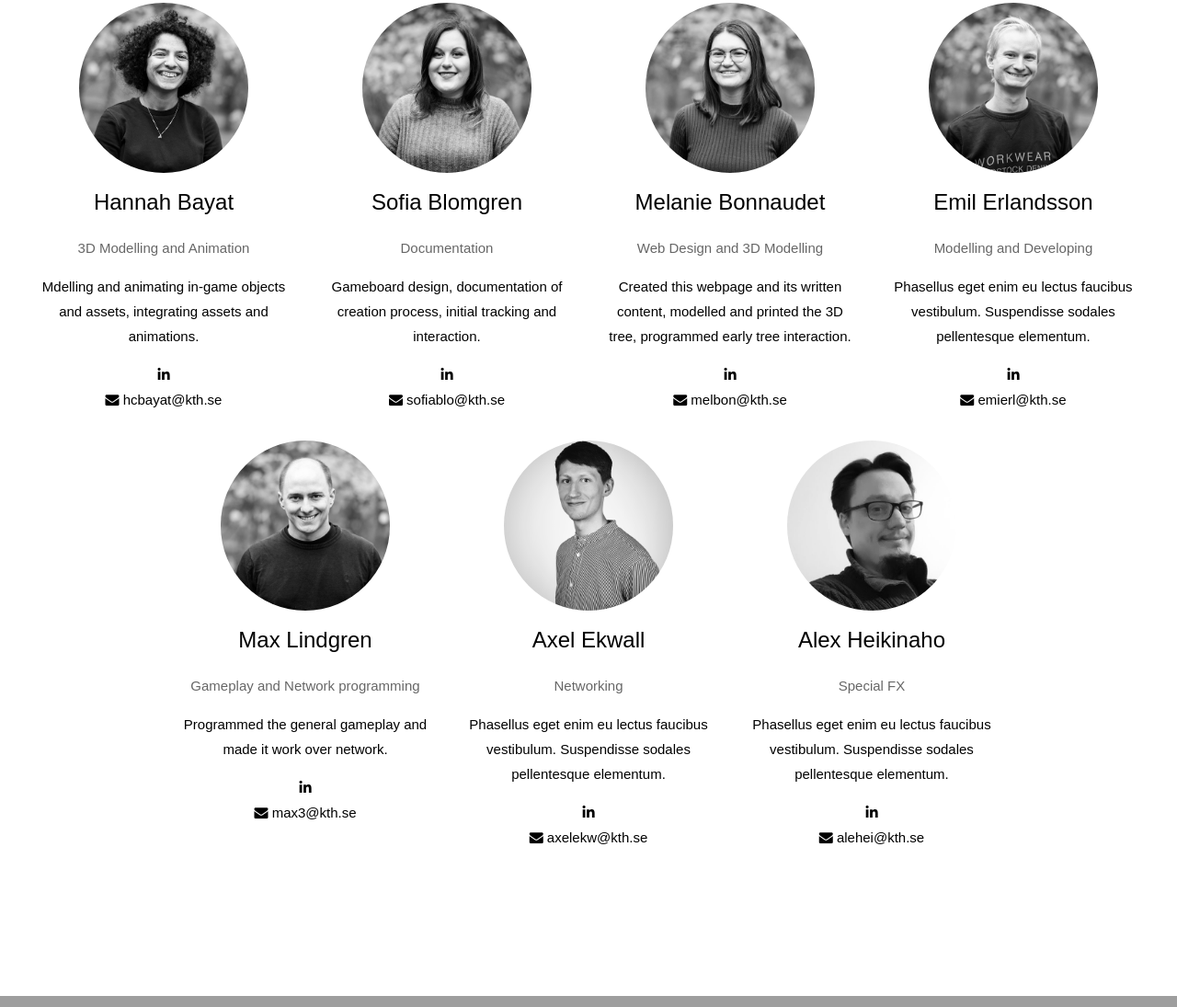
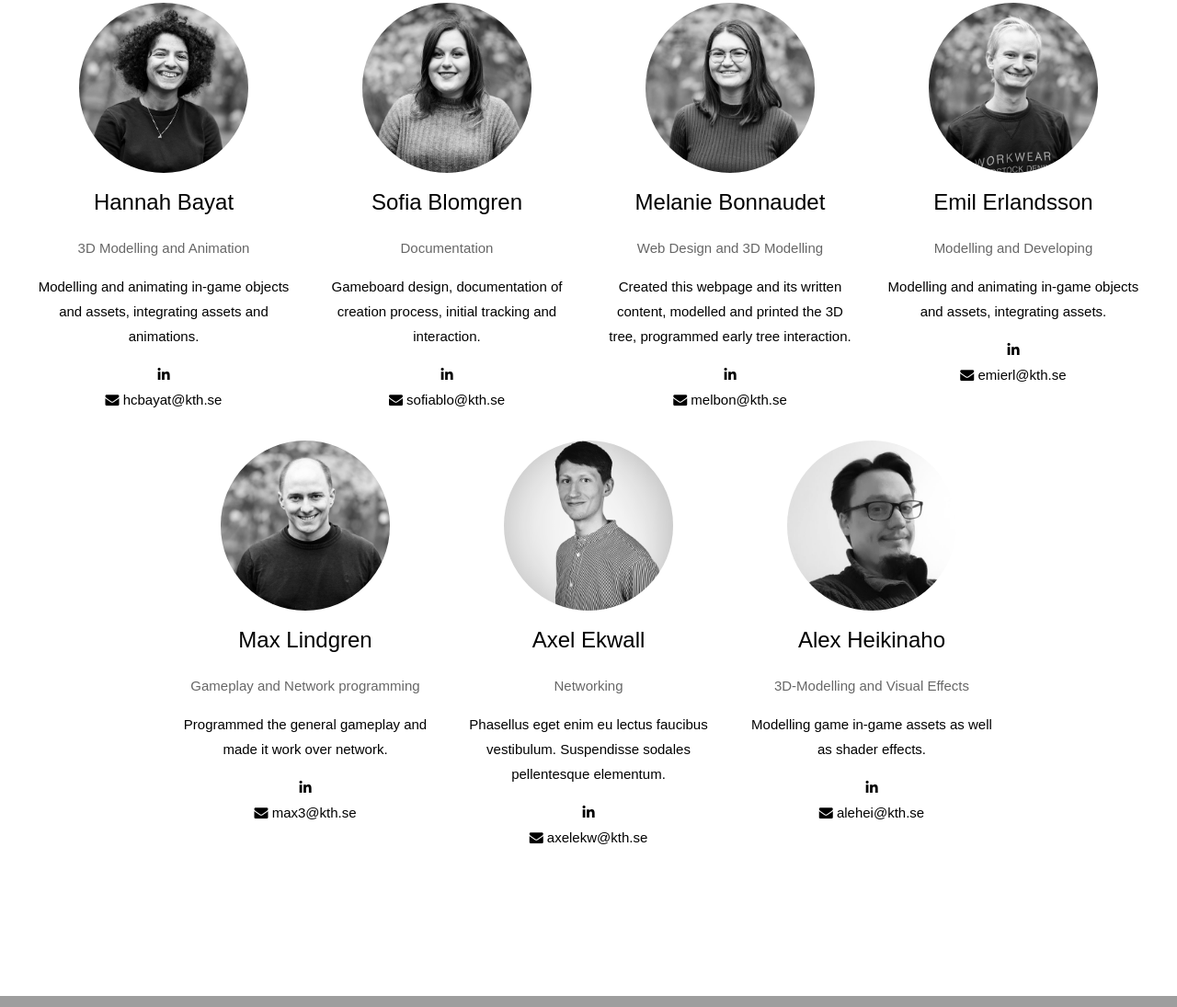
Before and after one commit to melaniebonnaudet/melaniebonnaudet.github.io, a plain HTML site: page index.html in a window 1280 px wide. Shown: the part 2806-3901 px from the top of the page at 92% size. Drawn offline with nearby package versions, Linux system fonts and the light colour scheme; grey boxes are pictures that could not be loaded.

Commit message:
added content to persons in team section

```diff
--- a/index.html
+++ b/index.html
@@ -205,7 +205,7 @@ div.row2profiles {
         <div class="w3-container">
           <h3>Hannah Bayat</h3>
           <p class="w3-opacity">3D Modelling and Animation</p>
-          <p>Mdelling and animating in-game objects and assets, integrating assets and animations.</p>
+          <p>Modelling and animating in-game objects and assets, integrating assets and animations.</p>
           <p><a href="https://www.linkedin.com/in/hannah-clara-bayat-18348b164/"><i class="fa fa-linkedin w3-hover-opacity"></i></a><br><i class="fa fa-envelope"></i> hcbayat@kth.se</br></p>
         </div>
       </div>
@@ -232,8 +232,8 @@ div.row2profiles {
         <div class="w3-container">
           <h3>Emil Erlandsson</h3>
           <p class="w3-opacity">Modelling and Developing</p>
-          <p>Phasellus eget enim eu lectus faucibus vestibulum. Suspendisse sodales pellentesque elementum.</p>
-          <p><i class="fa fa-linkedin w3-hover-opacity"></i><br><i class="fa fa-envelope"></i> emierl@kth.se</br></p>
+          <p>Modelling and animating in-game objects and assets, integrating assets.</p>
+          <p><a href="https://www.linkedin.com/in/emil-erlandsson-0b2102a5/"><i class="fa fa-linkedin w3-hover-opacity"></i></a><br><i class="fa fa-envelope"></i> emierl@kth.se</br></p>
         </div>
       </div>
     </div>
@@ -263,9 +263,9 @@ div.row2profiles {
         <img src="BFB_pictures/AlexBW.jpg" alt="Alex" style="width:60%" style="width:100%" class="w3-circle">
         <div class="w3-container">
           <h3>Alex Heikinaho</h3>
-          <p class="w3-opacity">Special FX</p>
-          <p>Phasellus eget enim eu lectus faucibus vestibulum. Suspendisse sodales pellentesque elementum.</p>
-          <p><i class="fa fa-linkedin w3-hover-opacity"></i><br><i class="fa fa-envelope"></i> alehei@kth.se</br></p>
+          <p class="w3-opacity">3D-Modelling and Visual Effects</p>
+          <p> Modelling game in-game assets as well as shader effects.</p>
+          <p><a href="https://www.linkedin.com/in/alexander-heikinaho-92540549/"><i class="fa fa-linkedin w3-hover-opacity"></i></a><br><i class="fa fa-envelope"></i> alehei@kth.se</br></p>
         </div>
       </div>
     </div>
```
